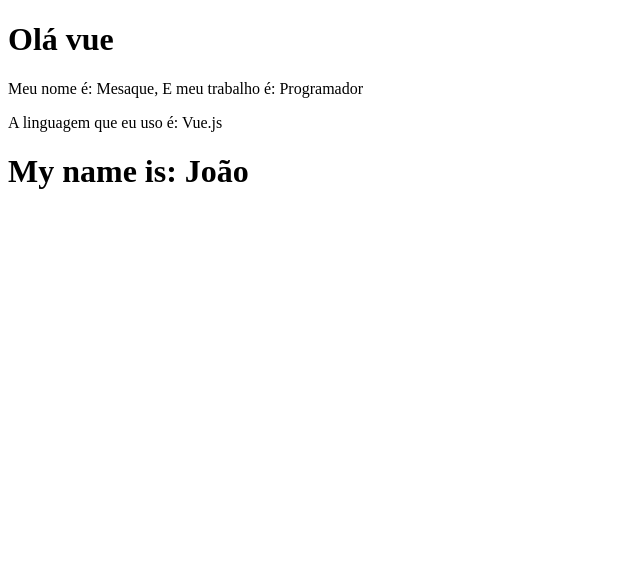
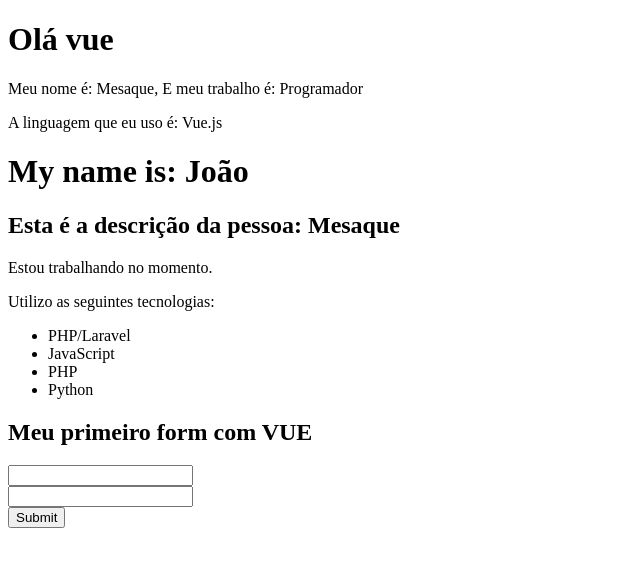
Before and after one commit to titiushadow/Curso_Vue, a Vue app: page / in a window 1280 px wide. Shown: the top 566 px of the page, without its empty margins (0-640 px from the left). Built offline with nearby package versions, Linux system fonts and the light colour scheme.

Commit message:
Importanto

```diff
--- a/src/App.vue
+++ b/src/App.vue
@@ -3,18 +3,21 @@
   <primeiro-componente/>
   <p>A linguagem que eu uso é: {{ Testando }}</p>
   <life-cycle />
+  <pessoa />
 </div>
 </template>
 
 <script>
 import PrimeiroComponente from './components/PrimeiroComponente.vue'
 import LifeCycle from './components/LifeCycle.vue'
+import Pessoa from './components/Pessoa.vue'
 
     export default{
       name:'app',
       components: {
         PrimeiroComponente,
-        LifeCycle
+        LifeCycle,
+        Pessoa
       },
       data() {
         return {
```
